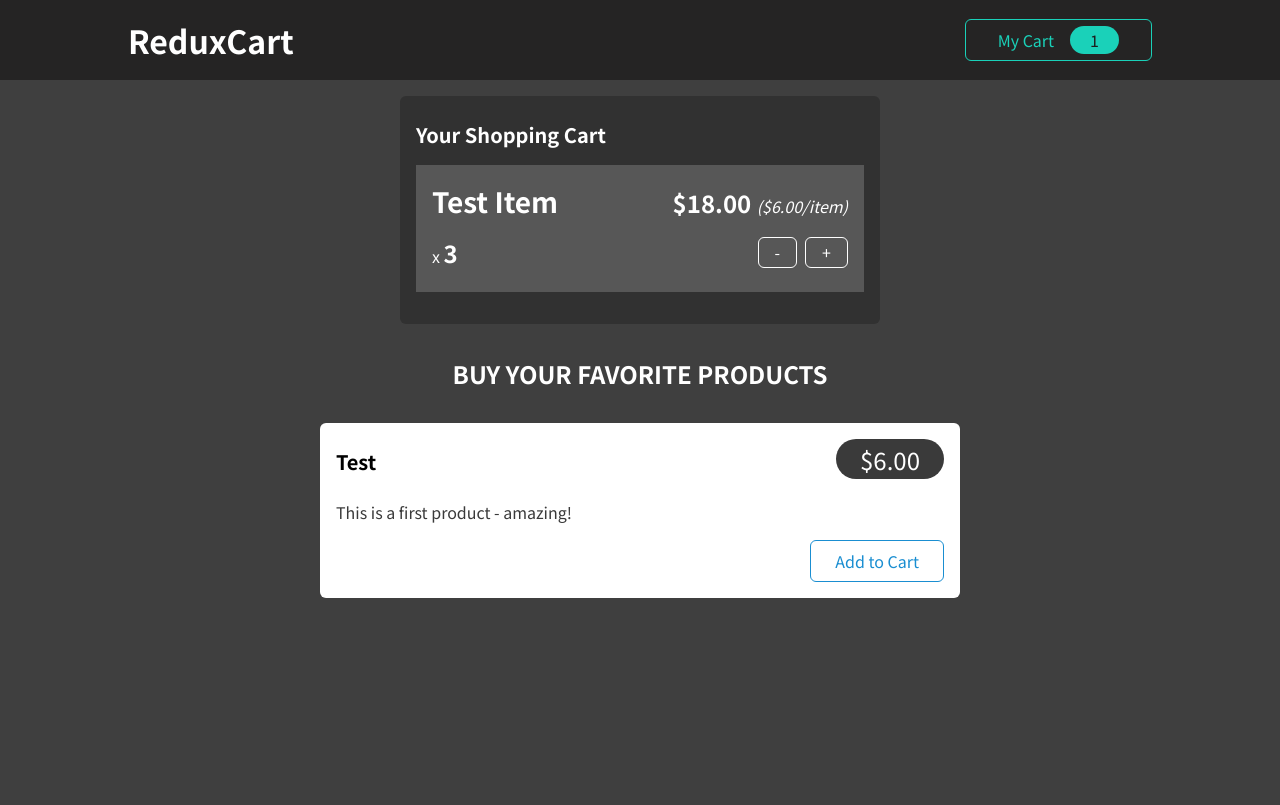
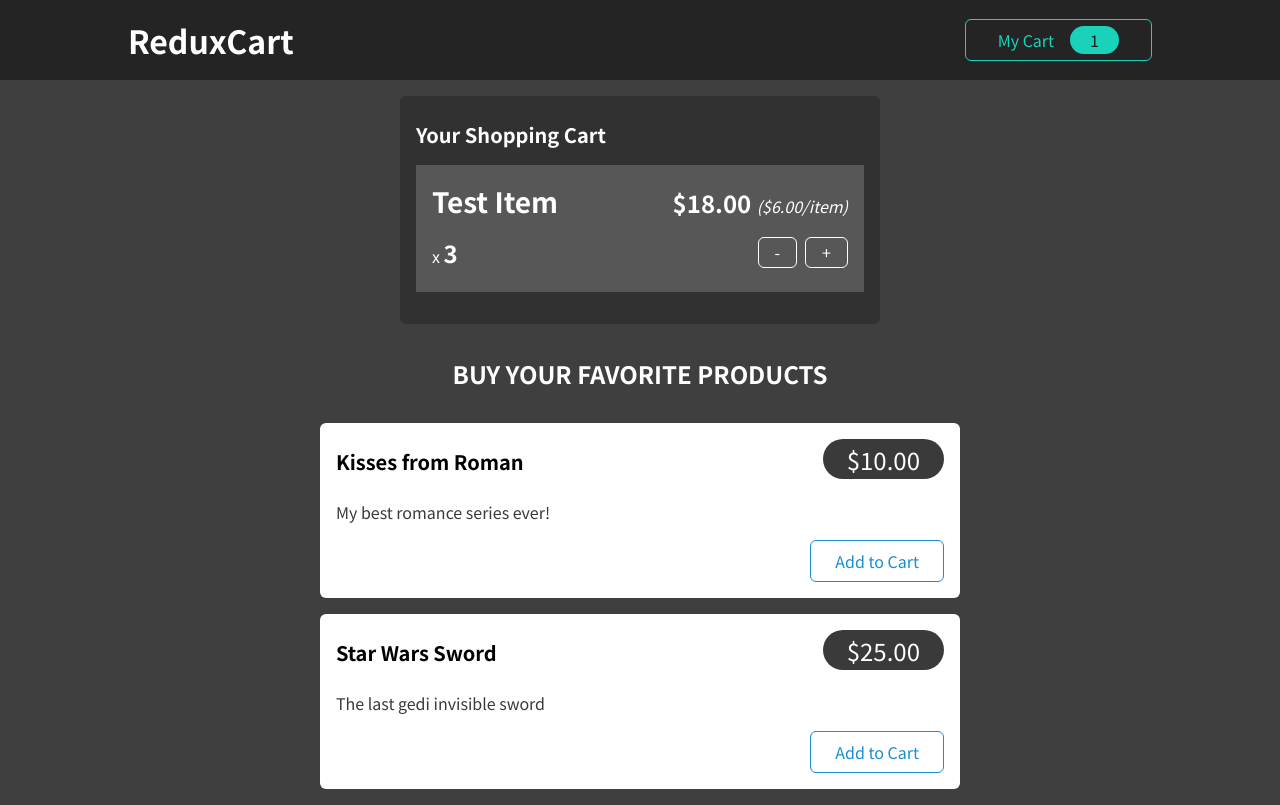
Before and after one commit to ssonko94/React-Advanced-Redux, a React (Create React App) app: page / in a window 1280 px wide. Built offline with nearby package versions, Linux system fonts and the light colour scheme.

Commit message:
add some dummy product array to work with

```diff
--- a/src/components/Shop/Products.js
+++ b/src/components/Shop/Products.js
@@ -1,16 +1,34 @@
-import ProductItem from './ProductItem';
-import classes from './Products.module.css';
+import ProductItem from "./ProductItem";
+import classes from "./Products.module.css";
 
+const DUMMY_PRODUCTS = [
+  {
+    id: "p1",
+    title: "Kisses from Roman",
+    price: 10,
+    description: "My best  romance series ever!",
+  },
+  {
+    id: "p2",
+    title: "Star Wars Sword",
+    price: 25,
+    description: "The last gedi invisible sword",
+  },
+];
 const Products = (props) => {
   return (
     <section className={classes.products}>
       <h2>Buy your favorite products</h2>
       <ul>
-        <ProductItem
-          title='Test'
-          price={6}
-          description='This is a first product - amazing!'
-        />
+        {DUMMY_PRODUCTS.map((product) => (
+          <ProductItem
+            key={product.id}
+            id={product.id}
+            title={product.title}
+            price={product.price}
+            description={product.description}
+          />
+        ))}
       </ul>
     </section>
   );
```
